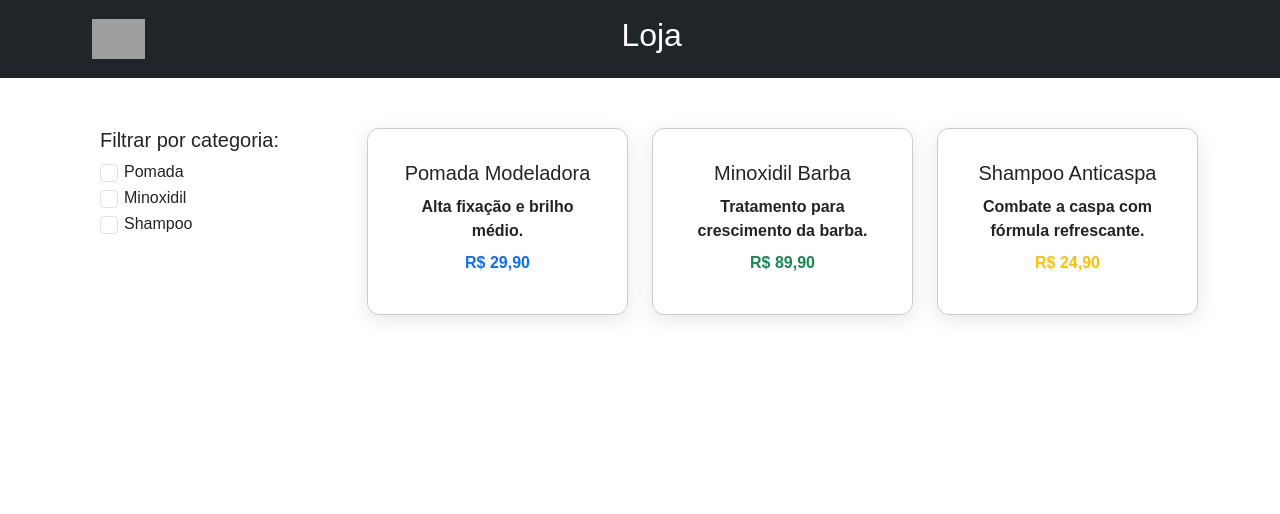
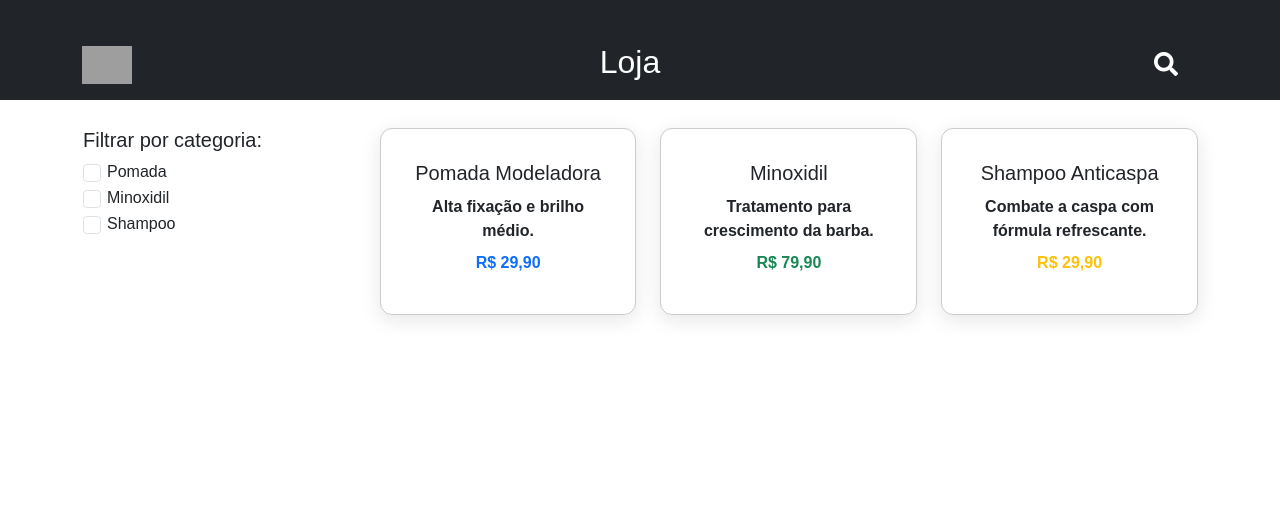
Before and after one commit to JCassimiro2/BarberSabara, a PHP site: page /loja.html in a window 1280 px wide. Shown: the top 514 px of the page. Run offline with PHP 8.4, Linux system fonts and the light colour scheme; grey boxes are pictures that could not be loaded.

Commit message:
pesquisa

```diff
--- a/css/style.css
+++ b/css/style.css
@@ -458,29 +458,37 @@ footer {
   font-weight: bold;
 }
 
-.loja-header {
-  position: fixed;
-  top: 0;
-  left: 0;
-  width: 100%;
-  z-index: 1050;
+.search-icon {
+  font-size: 1.5rem;
+  cursor: pointer;
+  margin-right: 20px;
+  width: 50px;
+  text-align: right;
 }
 
-/* Logo um pouco mais à esquerda */
-.logo-loja {
-  height: 40px;
-  margin-left: 10px;
+.loja-header .container {
+  display: flex;
+  align-items: center;
+  justify-content: space-between;
 }
 
-/* Título centralizado */
+.logo-loja {
+  width: 50px;
+}
+
+
 .titulo-loja {
+  flex-grow: 1;
   text-align: center;
-  flex-grow: 1;
+  margin: 0;
+  transform: translateY(-3px); /* Leve ajuste vertical se necessário */
 }
 
 /* Espaçamento da lateral do filtro */
 .filtros-loja {
-  padding-left: 30px;
+  flex: 1;
+  max-width: 300px;
+  margin-left: 1px;
 }
 
 /* Estilo para o botão de voltar */
@@ -491,6 +499,69 @@ footer {
   transform: translateX(-50%); /* Centraliza o botão horizontalmente */
   z-index: 999; /* Garante que o botão fique acima de outros elementos */
 }
+/* Ajuste para garantir que o layout dos produtos e filtros fique ao lado *
+
+/* Barra de pesquisa */
+.search-bar {
+  position: relative;
+  width: 100%;
+  max-width: 350px;
+  margin-bottom: 30px; /* Espaço abaixo da pesquisa */
+}
+
+.search-bar input {
+  width: 100%;
+  padding-left: 30px;
+  padding-right: 10px;
+  border-radius: 25px; /* Bordas arredondadas */
+  border: 1px solid #ccc; /* Borda cinza clara */
+  padding: 10px;
+}
+
+.search-bar i {
+  position: absolute;
+  left: 10px;
+  top: 50%;
+  transform: translateY(-50%);
+  color: #aaa;
+}
+
+/* Layout da área de filtro e produtos lado a lado */
+.container {
+  display: flex;
+  justify-content: flex-start; /* Deixa o filtro e os produtos alinhados no início */
+  gap: 30px; /* Espaço entre o filtro e os produtos */
+  margin-top: 30px;
+}
+
+.filtros-loja {
+  flex: 1;
+  max-width: 300px; /* Limita o tamanho do filtro */
+}
+
+.col-md-9 {
+  flex: 3; /* Dá mais espaço para os produtos */
+  display: flex;
+  justify-content: center; /* Centraliza os produtos */
+  flex-wrap: wrap;
+}
+
+/* Estilos para os produtos */
+.produto {
+  margin-bottom: 20px;
+  display: flex;
+  justify-content: center;
+}
+
+.card {
+  width: 100%; /* Ajusta a largura da carta para ocupar 100% */
+}
+
+/* Estilos para o botão voltar */
+.voltar-btn {
+  margin-top: 30px;
+}
+
 
 @media (max-width: 768px) {
   nav ul {
--- a/loja.html
+++ b/loja.html
@@ -6,17 +6,20 @@
   <title>Loja - BarberSabará</title>
   <link href="https://cdn.jsdelivr.net/npm/bootstrap@5.3.3/dist/css/bootstrap.min.css" rel="stylesheet"/>
   <link href="css/style.css" rel="stylesheet"/>
+  <link rel="stylesheet" href="https://cdnjs.cloudflare.com/ajax/libs/font-awesome/5.15.4/css/all.min.css">
 </head>
 <body>
-
   <header class="loja-header bg-dark text-white py-3">
   <div class="container d-flex align-items-center justify-content-between">
     <img src="img/logo.png" alt="Logo BarberSabará" class="logo-loja">
-      <h2 class="titulo-loja mx-auto">Loja</h2>
-      <div style="width: 40px;"></div> <!-- Espaço visual para manter centralização -->
+    <h2 class="titulo-loja mb-0">Loja</h2>
+    <div class="search-icon">
+      <i class="fas fa-search"></i>
+    </div>
   </div>
 </header>
 
+  </header>
     <div class="container my-5">
       <div class="row">
         <!-- Filtros -->
@@ -51,9 +54,9 @@
             <div class="col-md-4 produto minoxidil">
               <div class="card h-100">
                 <div class="card-body text-center">
-                <h5 class="card-title">Minoxidil Barba</h5>
+                  <h5 class="card-title">Minoxidil</h5>
                   <p class="card-text">Tratamento para crescimento da barba.</p>
-                <p class="h6 text-success">R$ 89,90</p>
+                  <p class="h6 text-success">R$ 79,90</p>
                 </div>
               </div>
             </div>
@@ -62,7 +65,8 @@
                 <div class="card-body text-center">
                   <h5 class="card-title">Shampoo Anticaspa</h5>
                   <p class="card-text">Combate a caspa com fórmula refrescante.</p>
-                <p class="h6 text-warning">R$ 24,90</p>
+                  <p class="h6 text-warning">R$ 29,90</p>
+                </div>
               </div>
             </div>
           </div>
@@ -75,7 +79,6 @@
   <div class="container text-center">
     <button onclick="window.history.back()" class="btn btn-dark mb-4 voltar-btn">Voltar</button>
   </div>
-
 
   <script>
     document.querySelectorAll('.filtro-produto').forEach(filtro => {
@@ -90,6 +93,11 @@
         });
       });
     });
+
+    function searchFunction() {
+      const input = document.getElementById("searchInput").value.toLowerCase();
+      console.log("Pesquisando por:", input);
+    }
   </script>
 
   <script src="https://cdn.jsdelivr.net/npm/bootstrap@5.3.3/dist/js/bootstrap.bundle.min.js"></script>
```
Lines whose indentation alone changed are shown as unchanged.
